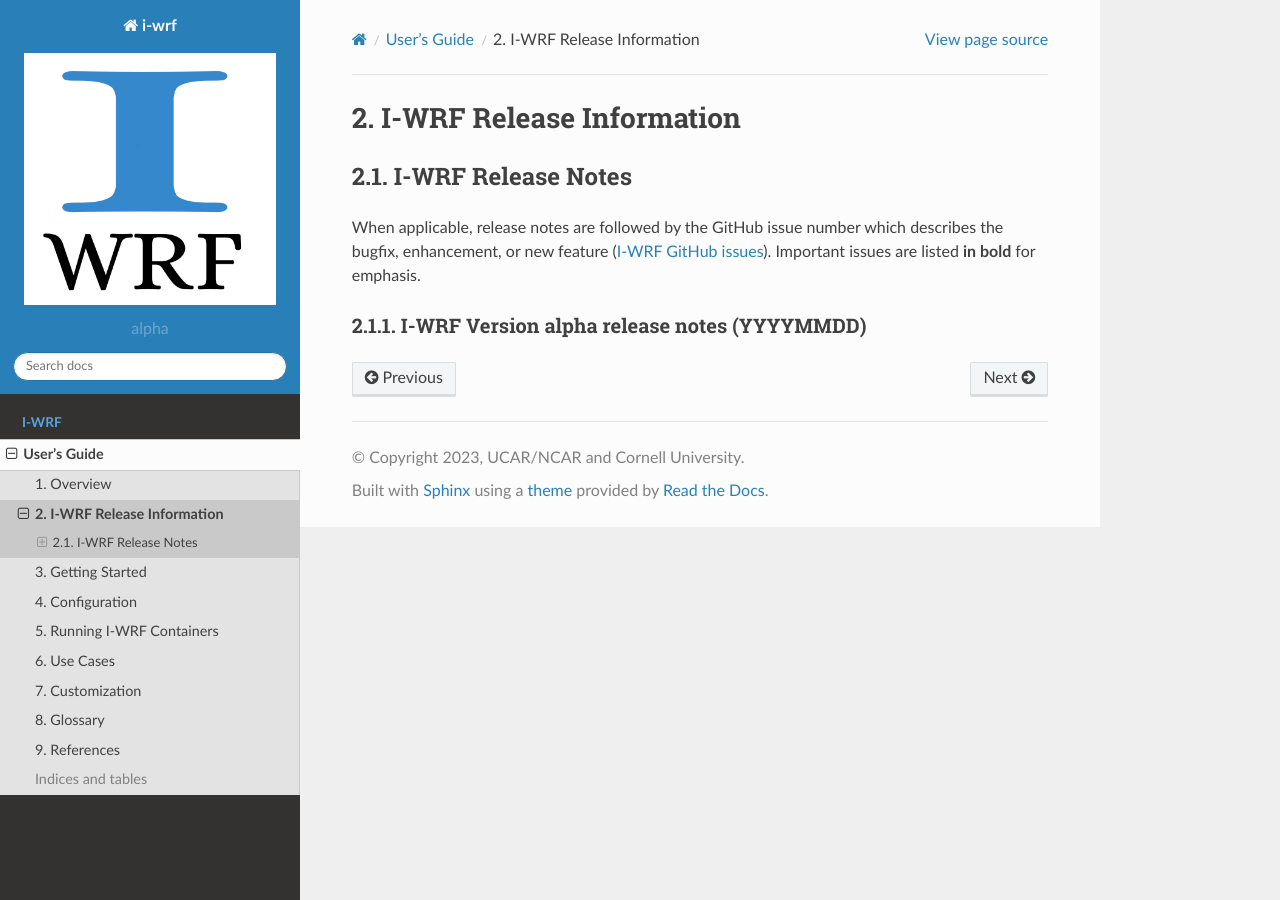
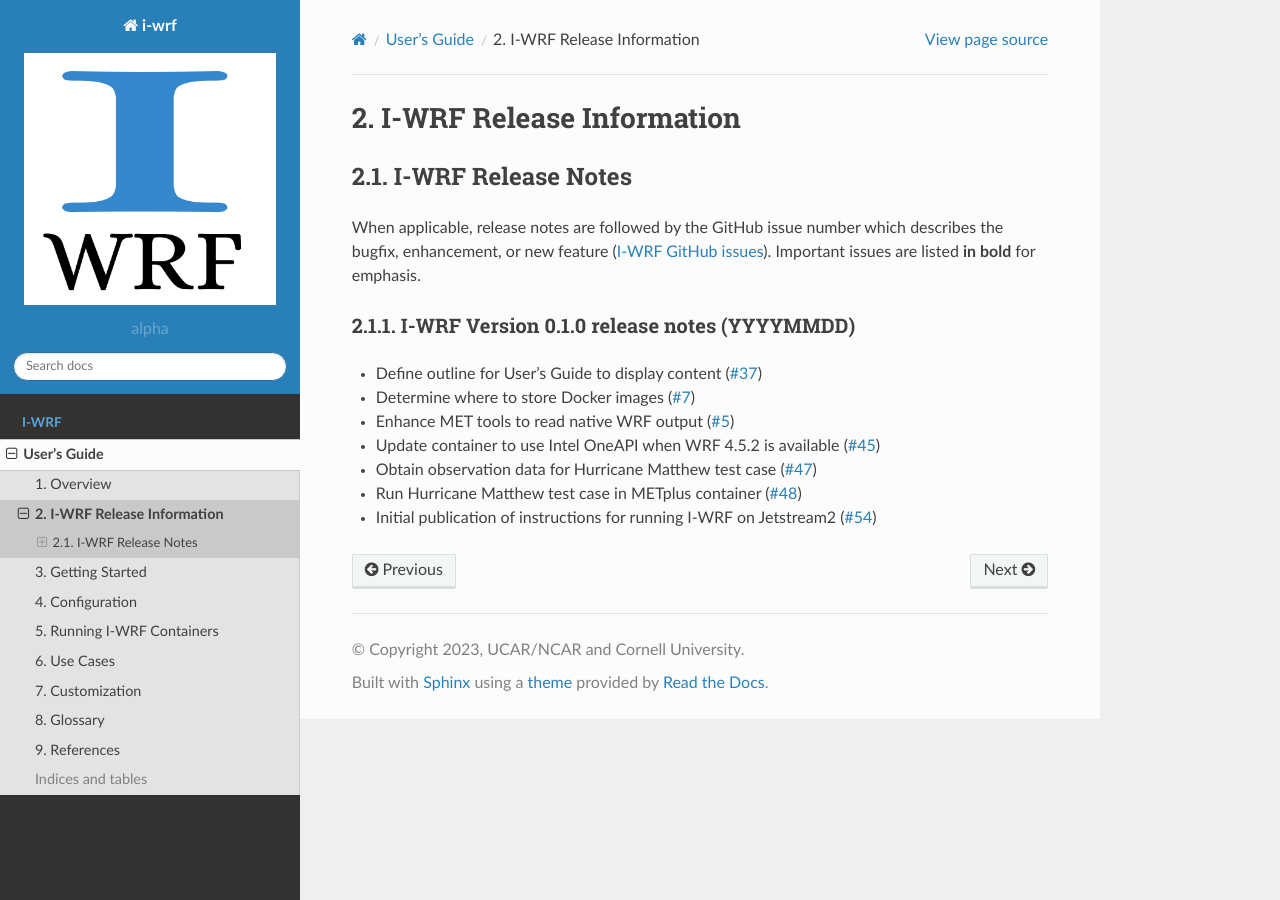
Before and after one commit to NCAR/i-wrf, a Sphinx documentation site: the page built from docs/Users_Guide/release-notes.rst, in a window 1280 px wide. Built offline with Sphinx 7.4.7 and the Read the Docs theme 2.0.0, drawn with Linux system fonts in a browser that asks for light colours; comment, search, counter and statistics services are not loaded.

Commit message:
added list of issues/PRs that have been completed for the 0.1.0 release

```diff
--- a/docs/Users_Guide/release-notes.rst
+++ b/docs/Users_Guide/release-notes.rst
@@ -9,5 +9,20 @@ When applicable, release notes are followed by the GitHub issue number which des
 enhancement, or new feature (`I-WRF GitHub issues <https://github.com/NCAR/i-wrf/issues>`_).
 Important issues are listed **in bold** for emphasis.
 
-I-WRF Version alpha release notes (YYYYMMDD)
+I-WRF Version 0.1.0 release notes (YYYYMMDD)
 --------------------------------------------
+
+* Define outline for User's Guide to display content
+  (`#37 <https://github.com/NCAR/i-wrf/issues/37>`_)
+* Determine where to store Docker images
+  (`#7 <https://github.com/NCAR/i-wrf/issues/7>`_)
+* Enhance MET tools to read native WRF output
+  (`#5 <https://github.com/NCAR/i-wrf/issues/5>`_)
+* Update container to use Intel OneAPI when WRF 4.5.2 is available
+  (`#45 <https://github.com/NCAR/i-wrf/issues/45>`_)
+* Obtain observation data for Hurricane Matthew test case
+  (`#47 <https://github.com/NCAR/i-wrf/issues/47>`_)
+* Run Hurricane Matthew test case in METplus container
+  (`#48 <https://github.com/NCAR/i-wrf/issues/48>`_)
+* Initial publication of instructions for running I-WRF on Jetstream2
+  (`#54 <https://github.com/NCAR/i-wrf/pull/54>`_)
```
